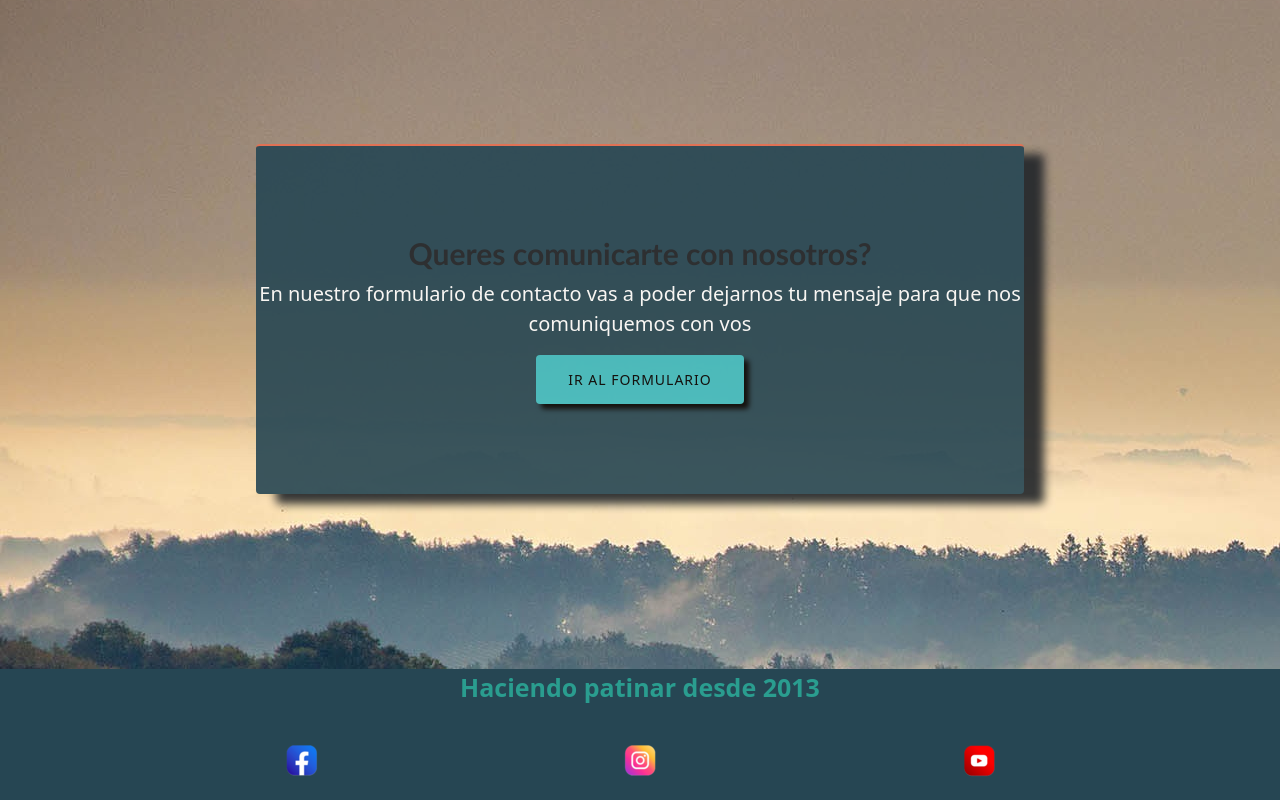
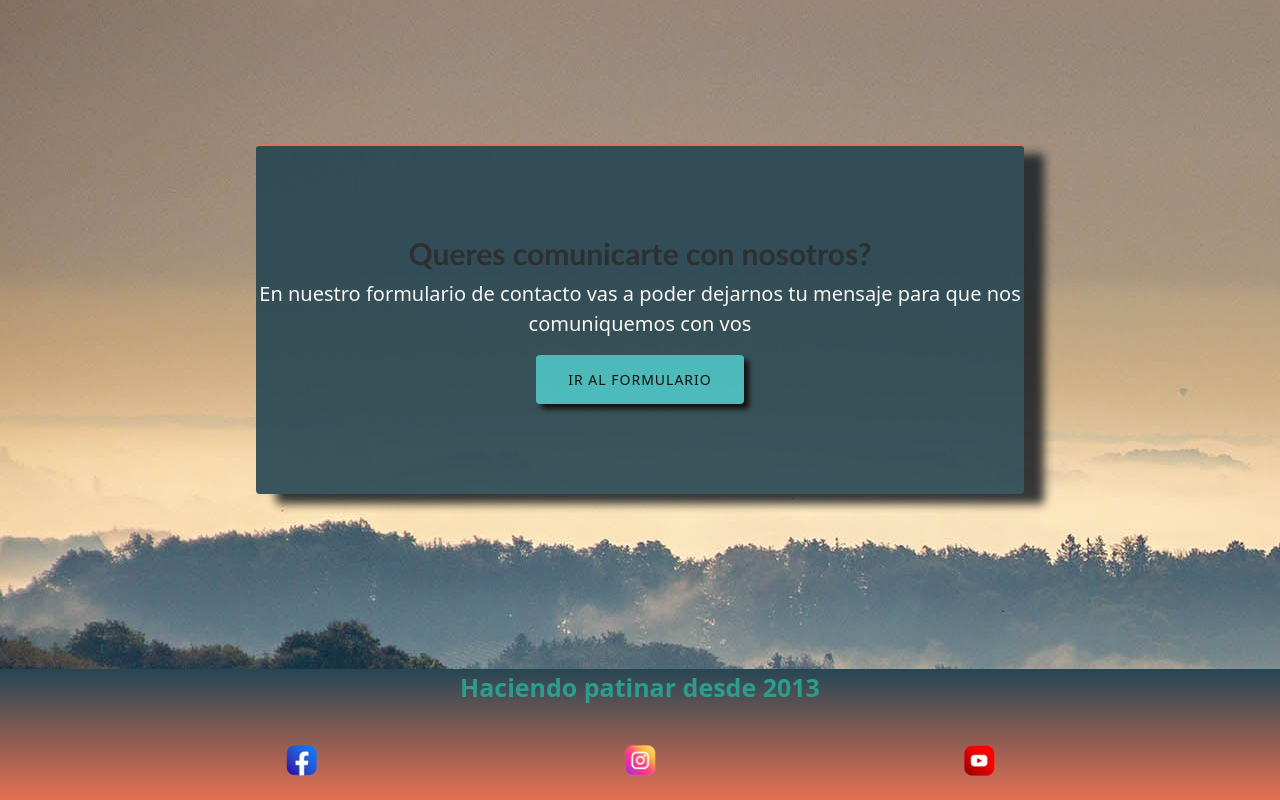
Before and after one commit to yamisach/proyecto--atlp, a website: page index.html in a window 1280 px wide. Shown: the part 2715-3515 px from the top of the page. Drawn offline with nearby package versions, Linux system fonts and the light colour scheme.

Commit message:
agregado de gradiente al footer

```diff
--- a/scss/_footer.scss
+++ b/scss/_footer.scss
@@ -3,6 +3,7 @@ footer {
     text-align: center;
     font-weight: bolder;
     font-size: 25px;
+    background: linear-gradient(to top, #e76f51, #264653);
 }
 
 a {
```
Also changed, not shown: css/style.css.
